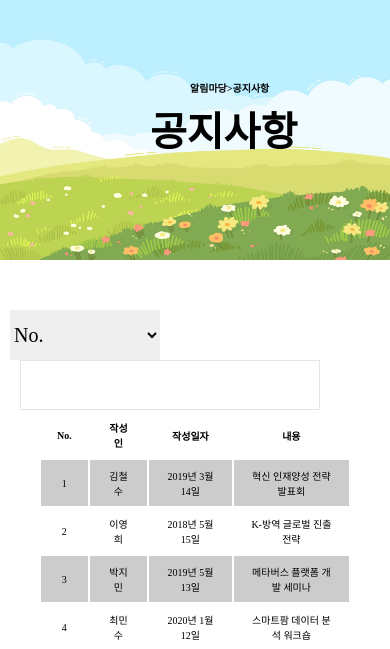
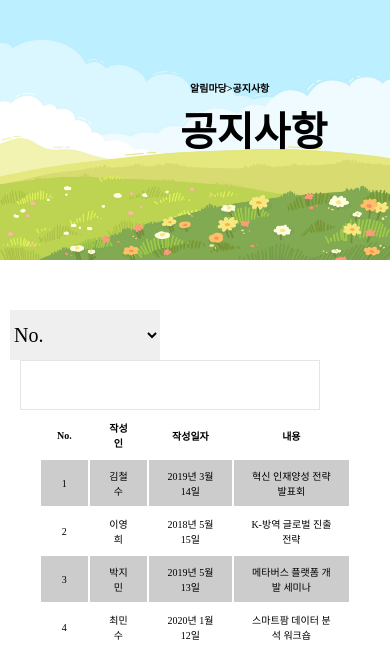
Before and after one commit to seeeeungjun/new, a plain HTML site: page gongzi.html in a window 390 px wide. Shown: the part 155-804 px from the top of the page. Drawn offline with Linux system fonts and the light colour scheme; a web font is replaced by a local one.

Commit message:
Update gongzi.css

```diff
--- a/gongzi.css
+++ b/gongzi.css
@@ -134,7 +134,7 @@ left: 450px;top: 80px;font-size: 10px;}
     .menubtn{display: block;margin-left: 60px;margin-top: 30px;}
     .logoall{margin-left: 10px;}
     .mainimg h4{left:190px;}
-    .mainimg h1{left: 150px;}
+    .mainimg h1{left: 180px;}
     .gongzibox{font-size: 10px;line-height: 3.4;}
     .gongzibox h1{margin-left: 45%;}
     .search{margin-left: 10px;display: block;}
```
